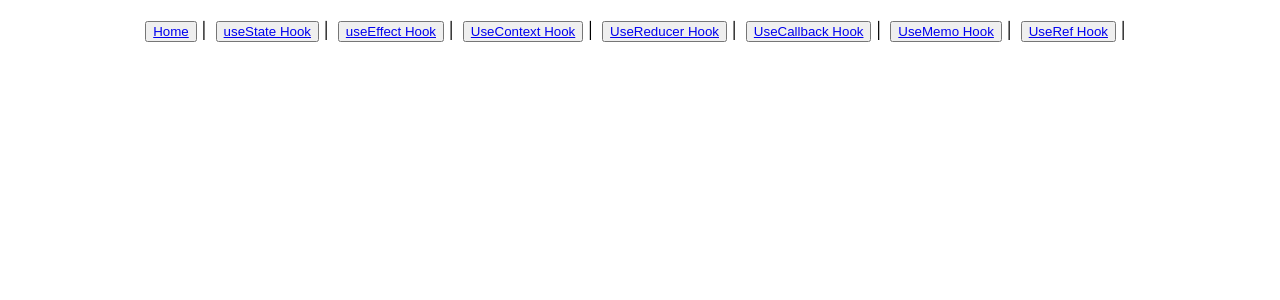
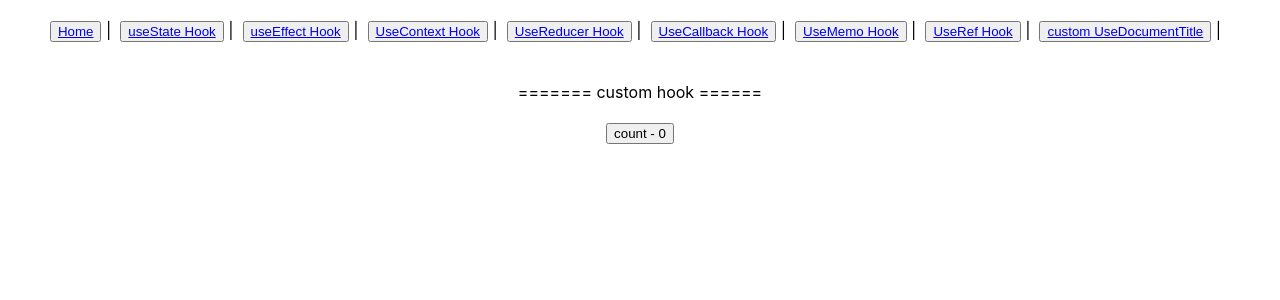
Before and after one commit to 0-mayurkaretha/React_Hooks, a React (Create React App) app: page /Custom_useDocumentTitle in a window 1280 px wide. Shown: the top 300 px of the page. Built offline with nearby package versions, Linux system fonts and the light colour scheme.

Commit message:
added custom hook useDocumentTitle

```diff
--- a/src/App.js
+++ b/src/App.js
@@ -7,6 +7,7 @@ import UseReducer from "./components/UseReducer";
 import UseCallback from "./components/UseCallback";
 import UseMemo from "./components/UseMemo";
 import UseRef from "./components/UseRef";
+import Custom_useDocumentTitle from "./components/Custom_useDocumentTitle";
 
 function App() {
   return (
@@ -22,6 +23,7 @@ function App() {
           <button><Link to="/UseCallback">UseCallback Hook</Link></button> | &nbsp;
           <button><Link to="/UseMemo">UseMemo Hook</Link></button> | &nbsp;
           <button><Link to="/UseRef">UseRef Hook</Link></button> | &nbsp;
+          <button><Link to="/Custom_useDocumentTitle">custom UseDocumentTitle</Link></button> | &nbsp;
 
           <br />
         </div>
@@ -33,6 +35,7 @@ function App() {
           <Route path="/UseCallback" element={<UseCallback />} />
           <Route path="/UseMemo" element={<UseMemo />} />
           <Route path="/UseRef" element={<UseRef />} />
+          <Route path="/Custom_useDocumentTitle" element={<Custom_useDocumentTitle />} />
         </Routes>
       </BrowserRouter>
     </div>
--- /dev/null
+++ b/src/components/Custom_useDocumentTitle.js
@@ -0,0 +1,20 @@
+import React, {useState} from "react"
+import useDocumentTitle from '../custom_Hooks/useDocumentTitle'
+
+const Custom_useDocumentTitle = () => {
+  const [count, setCount] = useState(0);
+
+  useDocumentTitle(count); //hook call
+
+  return (
+    <div>
+      <br/><br/>
+      ======= custom hook ======
+      <br/><br/>
+
+      <button onClick={() => setCount(count+1)}>count - {count}</button>
+    </div>
+  )
+};
+
+export default Custom_useDocumentTitle;
--- /dev/null
+++ b/src/custom_Hooks/useDocumentTitle.js
@@ -0,0 +1,9 @@
+import {useEffect} from "react"
+
+const useDocumentTitle = (count) => {
+  useEffect(() => {
+    document.title = `count ${count}`
+  }, [count])
+};
+
+export default useDocumentTitle;
```
